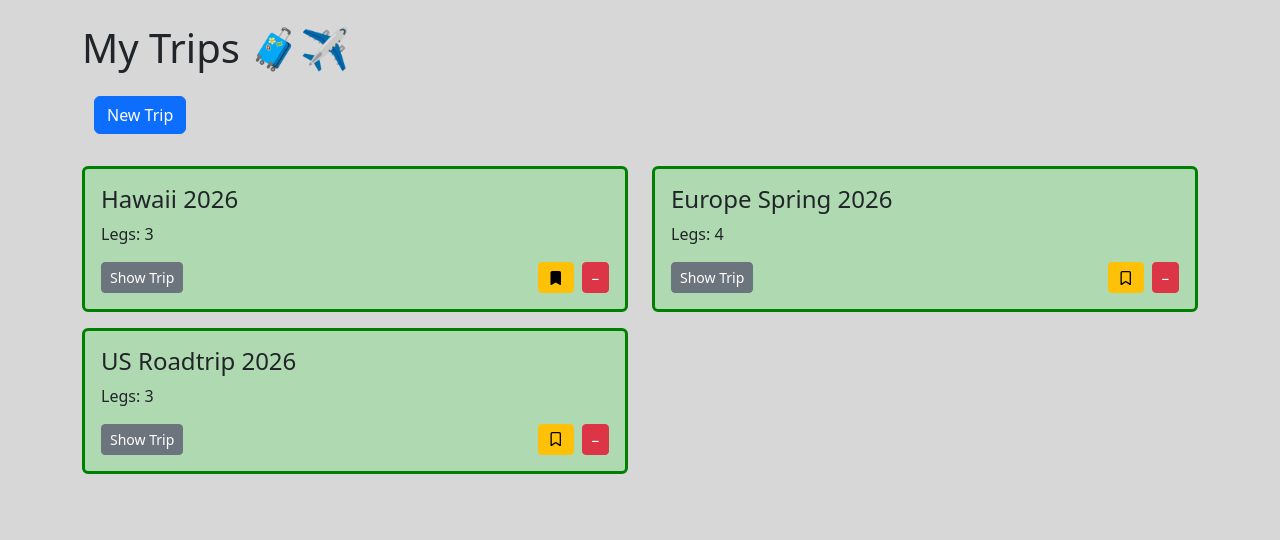
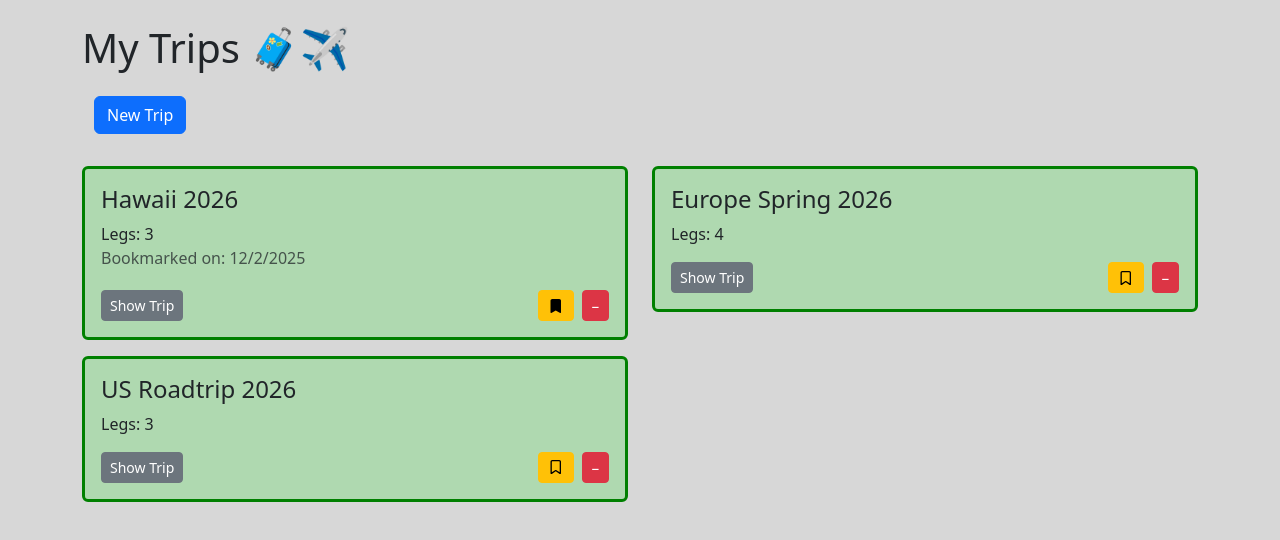
Before and after one commit to AshtonChang888/TAC404-Final-Project, a React (Create React App) app: page / in a window 1280 px wide. Both pictures are taken after a click on the button 555 px from the left and 277 px from the top of the page. Shown: the top 540 px of the page. Built offline with nearby package versions, Linux system fonts and the light colour scheme; no server answers; data requests are answered from the project's data file.

Commit message:
Added bookmarking date feature

```diff
--- a/src/TripLegBlock.jsx
+++ b/src/TripLegBlock.jsx
@@ -23,7 +23,7 @@ export default function TripLegBlock({ data, onDelete }) {
             )}
 
             <div>
-                <strong>Has Accommodation?</strong> {data.accommodationStatus ? "Yes" : "No"}
+                <strong>Already booked accommodation?</strong> {data.accommodationStatus ? "Yes" : "No"}
             </div>
 
             {data.comments && (
--- a/src/TripPlannerHome.jsx
+++ b/src/TripPlannerHome.jsx
@@ -100,6 +100,11 @@ export default function TripPlannerHome() {
                                         <p className="mb-0">
                                             Legs: {trip.legs?.length || 0}
                                         </p>
+                                        {trip.bookmarkedAt && (
+                                            <p className="text-muted mb-1">
+                                                Bookmarked on: {new Date(trip.bookmarkedAt).toLocaleDateString()}
+                                            </p>
+                                        )}
                                     </div>
                                     <div className="d-flex justify-content-between mt-3">
                                         <Link to={`/trips/${trip.id}`}>
```
